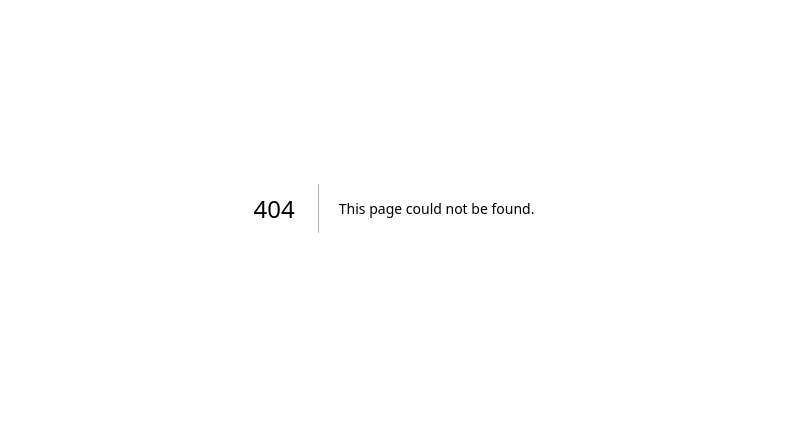
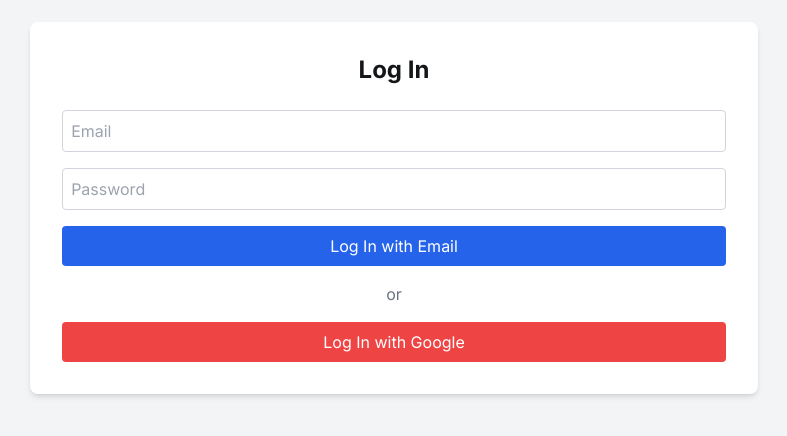
Before and after one commit to pulstudio/custom-api-integration-manager, a Next.js app: page /auth/login in a window 1280 px wide. Before the commit this address had no page. Shown: the part 192-628 px from the top of the page, without its empty margins (246-1033 px from the left). Built offline with nearby package versions, Linux system fonts and the light colour scheme; no server answers.

Commit message:
Added Google sign-in option to the login page

```diff
--- /dev/null
+++ b/app/auth/login/page.tsx
@@ -0,0 +1,61 @@
+'use client';
+import { useState } from 'react';
+import { supabase, signInWithGoogle } from '../../../lib/supabaseClient';
+
+export default function Login() {
+  const [email, setEmail] = useState('');
+  const [password, setPassword] = useState('');
+  const [error, setError] = useState('');
+
+  const handleLogin = async () => {
+    const { error } = await supabase.auth.signInWithPassword({ email, password });
+    if (error) {
+      setError(error.message);
+    } else {
+      window.location.href = '/dashboard';
+    }
+  };
+
+  const handleGoogleLogin = async () => {
+    try {
+      await signInWithGoogle();
+    } catch (error: any) {
+      setError(error.message);
+    }
+  };
+
+  return (
+    <div className="flex flex-col items-center justify-center min-h-screen bg-gray-100">
+      <div className="p-8 bg-white rounded-lg shadow-md">
+        <h1 className="text-2xl font-bold mb-6 text-center">Log In</h1>
+        <input
+          className="w-full mb-4 p-2 border border-gray-300 rounded"
+          placeholder="Email"
+          value={email}
+          onChange={(e) => setEmail(e.target.value)}
+        />
+        <input
+          className="w-full mb-4 p-2 border border-gray-300 rounded"
+          placeholder="Password"
+          type="password"
+          value={password}
+          onChange={(e) => setPassword(e.target.value)}
+        />
+        <button
+          onClick={handleLogin}
+          className="w-full bg-blue-600 hover:bg-blue-700 text-white py-2 px-4 rounded mb-4"
+        >
+          Log In with Email
+        </button>
+        <div className="text-center text-gray-500 mb-4">or</div>
+        <button
+          onClick={handleGoogleLogin}
+          className="w-full bg-red-500 hover:bg-red-600 text-white py-2 px-4 rounded"
+        >
+          Log In with Google
+        </button>
+        {error && <p className="text-red-500 mt-4 text-center">{error}</p>}
+      </div>
+    </div>
+  );
+}
```
